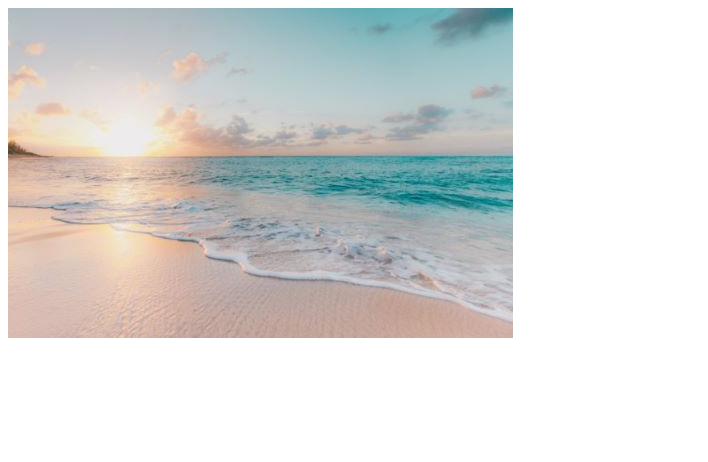
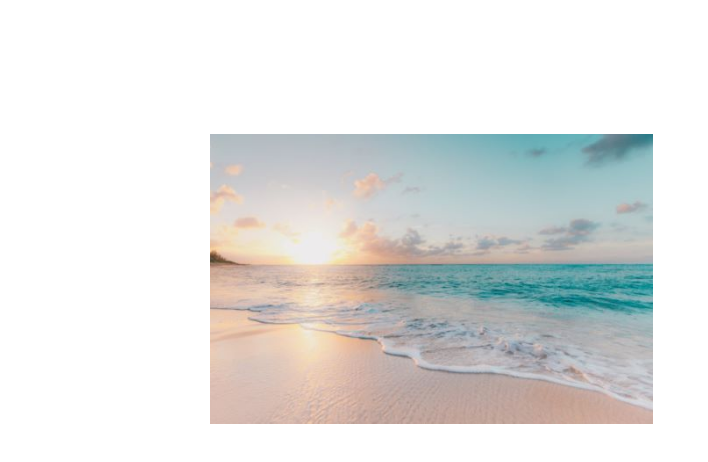
Before and after one commit to Kerosin002/OleksandrNychyporchuk---Recruitment-task, a website: page index.html in a window 1280 px wide. Shown: the whole page, without its empty margins (0-708 px from the left). Drawn offline with Linux system fonts and the light colour scheme.

Commit message:
changing image attributes

```diff
--- a/index.html
+++ b/index.html
@@ -9,6 +9,6 @@
     <title>Oleksandr Nychyporchuk - Recruitment task</title>
 </head>
 <body>
-    <img src="images/sean-o-KMn4VEeEPR8-unsplash_1_s6zmfh_ar_505_330,c_fill,g_auto__c_scale,w_538.jpg" alt="image_sea">
+    <img class="image" src="images/sean-o-KMn4VEeEPR8-unsplash_1_s6zmfh_ar_505_330,c_fill,g_auto__c_scale,w_538.jpg" alt="image_sea">
 
 </body>
--- a/src/scss/main.scss
+++ b/src/scss/main.scss
@@ -0,0 +1,9 @@
+.image{
+    margin-left: 230/1440*100%;
+    margin-right: 705/1440*100%;
+    margin-top: 96/960*100%;
+    margin-bottom: 534/960*100%;
+    width: 505/1440*100%;
+    height: 330/960*100%;
+    float: left;
+}
```
Also changed, not shown: dist/main.css, 1 other file.
